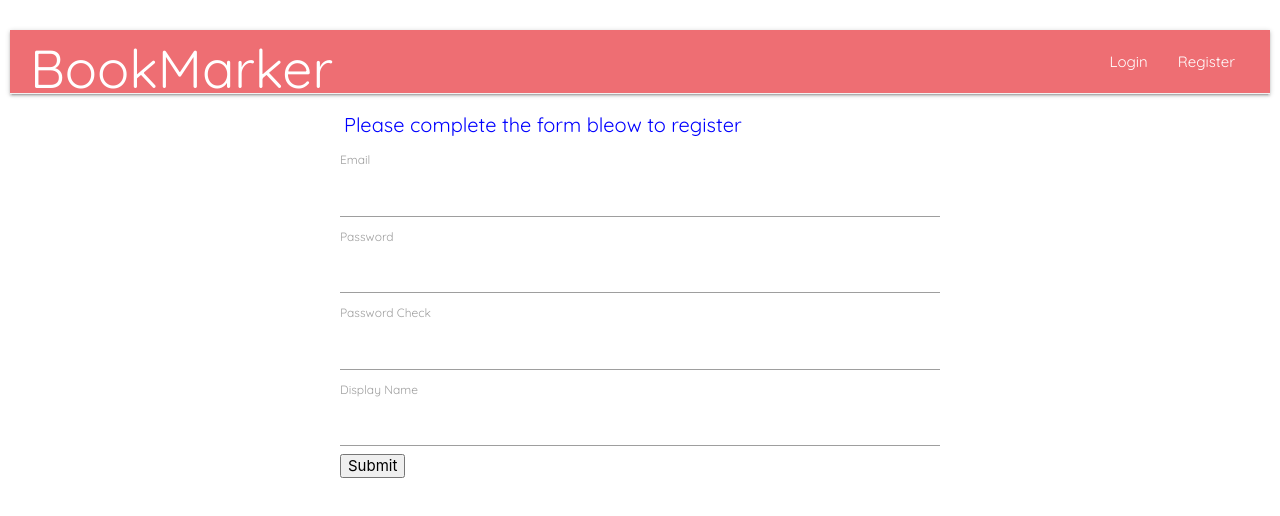
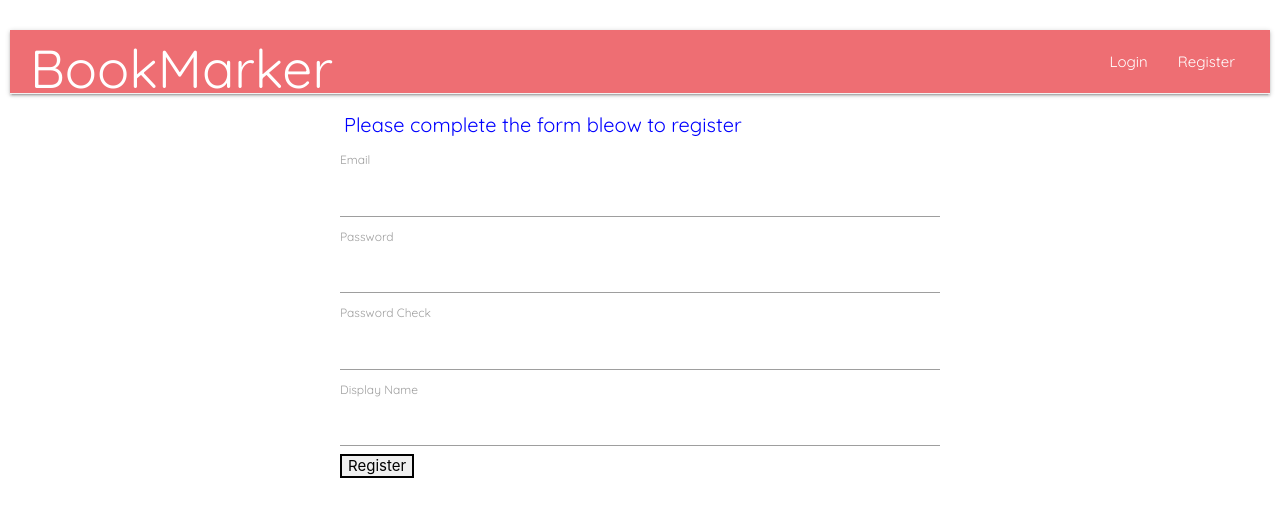
Before and after one commit to ktywelch/BookMarker, a React (Create React App) app in the folder client/: page /register in a window 1280 px wide. Shown: the top 516 px of the page. Built offline with nearby package versions, Linux system fonts and the light colour scheme; no server answers.

Commit message:
updated register button

```diff
--- a/client/package.json
+++ b/client/package.json
@@ -42,5 +42,6 @@
       "last 1 firefox version",
       "last 1 safari version"
     ]
-  }
+  },
+  "proxy": "http://localhost:3030"
 }
--- a/client/src/components/pages/Register.js
+++ b/client/src/components/pages/Register.js
@@ -79,7 +79,7 @@ const Register = () => {
         <input onChange={onChange} type="password" name="passwordCheck"  value={form.passwordCheck}/>
         <label>Display Name</label>
         <input onChange={onChange} type="text" name="displayName"  value={form.displayName}/>
-        <input type="submit" />
+        <button type="submit">Register</button>
       </form>
     </div>
   );
--- a/client/src/components/pages/Search.js
+++ b/client/src/components/pages/Search.js
@@ -42,6 +42,7 @@ const Search = () => {
         subject ? subject = '+subject:' + subject.replace(/\s/g, '+').toLowerCase(): subject='';
         query &&  setUrl(baseUrl + '?q=' + subject + author + title +
         '&maxResults=30&filter=ebooks&printType=books&projection=lite&key=' + REACT_APP_API_KEY );
+
         setBookdata();
         setQuery({author: '', subject: '', title: ''});
         }
--- a/package.json
+++ b/package.json
@@ -7,7 +7,7 @@
     "test": "echo \"Error: no test specified\" && exit 1",
     "start": "concurrently \"node server.js\" \"npm run client\"",
     "client": "npm start --prefix client",
-    "dev": "concurrently \"node server.js\" \"npm run client\"",
+    "dev": "concurrently \"node server.js\" \"dotenv -e ./.env npm run client\"",
     "install": "cd client && npm install",
     "build": "cd client && npm run build",
     "heroku-postbuild": "npm run build"
```
